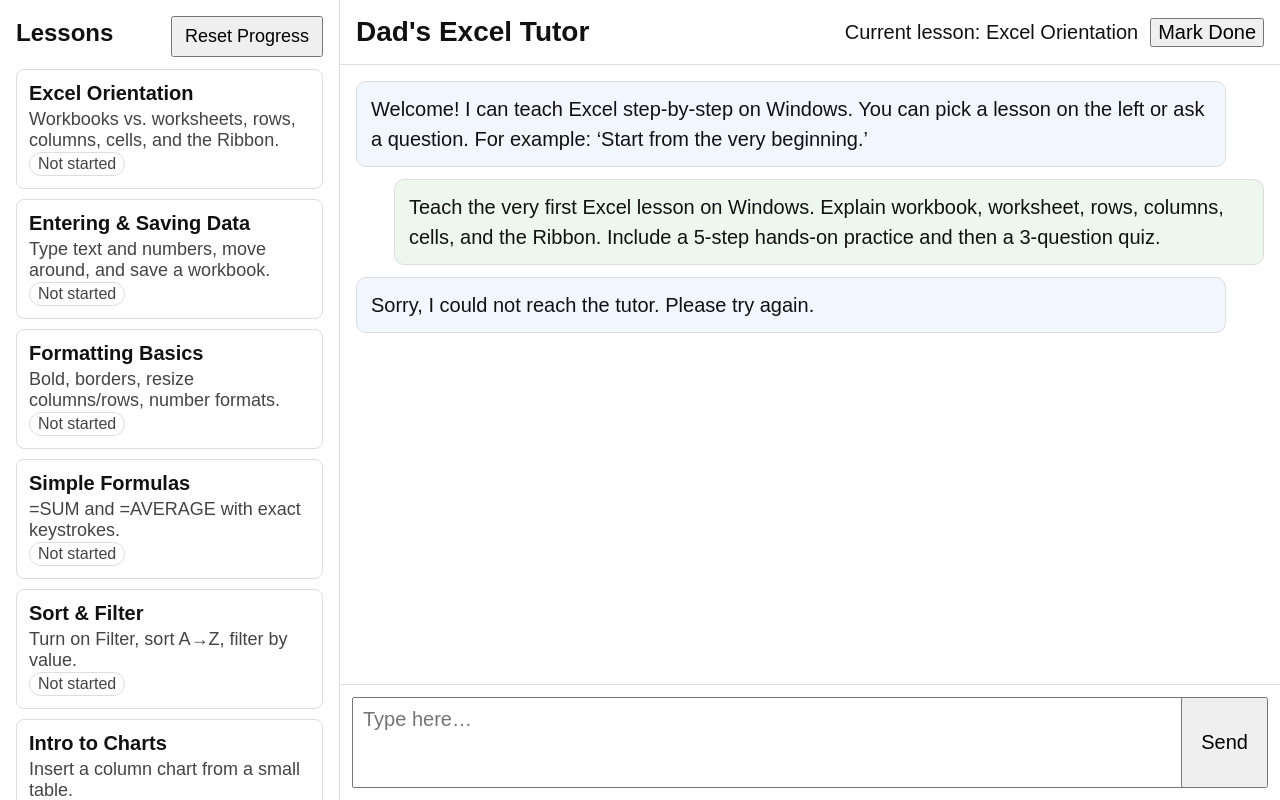
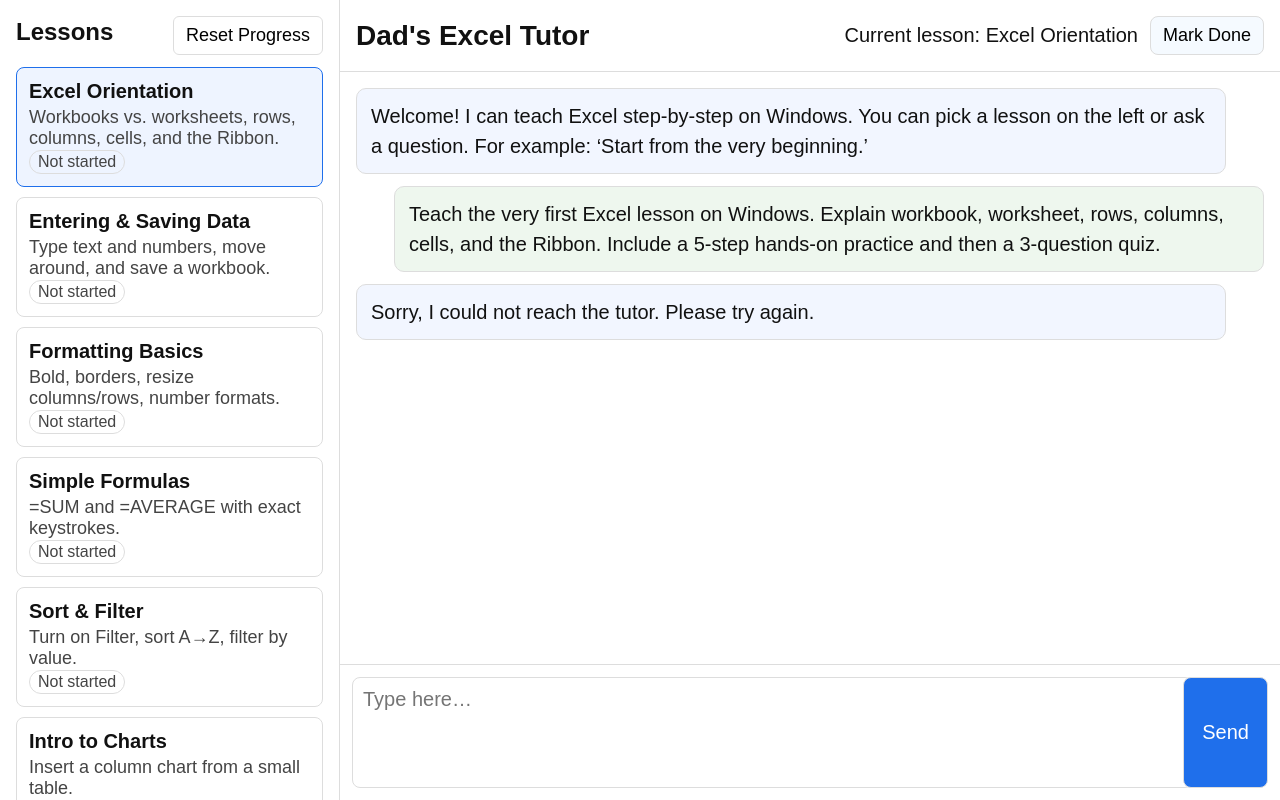
Before and after one commit to Kaycee500/ACC1, a website: page public/index.html in a window 1280 px wide. Both pictures are taken after a click on the item 169 px from the left and 129 px from the top of the page. Drawn offline with Linux system fonts and the light colour scheme; no server answers.

Commit message:
initial project setup with HTML, CSS, and JavaScript files

```diff
--- a/public/app.js
+++ b/public/app.js
@@ -89,7 +89,7 @@
   div.className = `message ${role}`;
   div.textContent = content;
   els.messages.appendChild(div);
-  els.messages.scrollTop = els.messages.scrollHeight;
+  div.scrollIntoView({ behavior: 'smooth', block: 'end' });
 }
 
 function renderHistory(history) {
@@ -167,11 +167,13 @@
   };
   if (lessonId) payload.lessonId = lessonId;
 
+  setTyping(true);
   const res = await fetch('/chat', {
     method: 'POST',
     headers: { 'Content-Type': 'application/json' },
     body: JSON.stringify(payload)
   });
+  setTyping(false);
 
   if (!res.ok) {
     const err = await res.text().catch(() => '');
@@ -189,6 +191,7 @@
   els.currentLesson.textContent = `Current lesson: ${LESSONS[lessonId].title}`;
   els.markDone.style.display = 'inline-block';
   els.markDone.onclick = () => markLessonDone(lessonId);
+  highlightActiveLesson(lessonId);
 
   // Seed the chat with the actual lesson seed prompt so the user sees it
   const seed = LESSONS[lessonId].seed;
@@ -197,9 +200,12 @@
   history.push({ role: 'user', content: seed });
   saveHistory(history);
 
+  disableSend(true);
   // We already included the seed in history, so do not pass lessonId here to avoid double seeding
   const { reply, error } = await sendToTutor(seed);
+  disableSend(false);
   if (error) {
+    toast('Sorry, I could not reach the tutor. Please try again.');
     addMessage('assistant', 'Sorry, I could not reach the tutor. Please try again.');
     return;
   }
@@ -230,8 +236,11 @@
   history.push({ role: 'user', content: text });
   saveHistory(history);
 
+  disableSend(true);
   const { reply, error } = await sendToTutor(text);
+  disableSend(false);
   if (error) {
+    toast('Sorry, I could not reach the tutor. Please try again.');
     addMessage('assistant', 'Sorry, I could not reach the tutor. Please try again.');
     return;
   }
@@ -256,6 +265,54 @@
   setInitialMessage();
   els.composer.addEventListener('submit', onSend);
   els.reset.addEventListener('click', resetAll);
+  autoResize(els.input);
 }
 
 window.addEventListener('DOMContentLoaded', init);
+
+// UI helpers
+function highlightActiveLesson(lessonId) {
+  document.querySelectorAll('.lesson').forEach(li => {
+    if (li.getAttribute('data-lesson-id') === lessonId) li.classList.add('active');
+    else li.classList.remove('active');
+  });
+}
+
+function toast(text) {
+  const t = document.getElementById('toast');
+  if (!t) return;
+  t.textContent = text;
+  t.classList.add('show');
+  setTimeout(() => t.classList.remove('show'), 2500);
+}
+
+function autoResize(textarea) {
+  const resize = () => {
+    textarea.style.height = 'auto';
+    textarea.style.height = Math.min(220, textarea.scrollHeight) + 'px';
+  };
+  ['input', 'change'].forEach(ev => textarea.addEventListener(ev, resize));
+  resize();
+}
+
+function disableSend(disabled) {
+  els.send.disabled = disabled;
+  els.input.disabled = disabled;
+}
+
+function setTyping(show) {
+  const id = 'typing-indicator';
+  let el = document.getElementById(id);
+  if (show) {
+    if (!el) {
+      el = document.createElement('div');
+      el.id = id;
+      el.className = 'message assistant typing';
+      el.textContent = 'Tutor is typing…';
+      els.messages.appendChild(el);
+      el.scrollIntoView({ behavior: 'smooth', block: 'end' });
+    }
+  } else if (el) {
+    el.remove();
+  }
+}
--- a/public/index.html
+++ b/public/index.html
@@ -8,6 +8,7 @@
 </head>
 <body>
   <div id="app">
+  <div id="toast" role="status" aria-live="polite" aria-atomic="true"></div>
     <aside id="sidebar">
       <div class="sidebar-header">
         <h1>Lessons</h1>
--- a/public/styles.css
+++ b/public/styles.css
@@ -72,10 +72,17 @@
   border-radius: 8px;
   padding: 12px;
   cursor: pointer;
+  transition: border-color 0.15s ease, background 0.15s ease;
 }
 
 .lesson:hover {
   border-color: var(--accent);
+  background: #f9fbff;
+}
+
+.lesson.active {
+  border-color: var(--accent);
+  background: #eef4ff;
 }
 
 .lesson-title {
@@ -140,7 +147,6 @@
   line-height: 1.5;
   white-space: pre-wrap;
 }
-
 .message.assistant {
   background: var(--assistant-bg);
 }
@@ -163,11 +169,40 @@
   width: 100%;
   font-size: 20px;
   padding: 10px;
+  border: 1px solid var(--border);
+  border-radius: 8px;
+  resize: none;
 }
 
 #send {
   font-size: 20px;
   padding: 10px 18px;
+  border: 1px solid var(--border);
+  border-radius: 8px;
+  background: var(--accent);
+  color: #fff;
+  cursor: pointer;
+}
+
+#markDone {
+  font-size: 18px;
+  padding: 8px 12px;
+  border: 1px solid var(--border);
+  border-radius: 8px;
+  background: #f5faff;
+  cursor: pointer;
+}
+
+#resetProgress {
+  border: 1px solid var(--border);
+  border-radius: 6px;
+  background: #fff;
+  cursor: pointer;
+}
+
+button:disabled, #send:disabled, #markDone:disabled, #resetProgress:disabled {
+  opacity: 0.6;
+  cursor: not-allowed;
 }
 
 /* Screen reader only label */
@@ -182,3 +217,26 @@
   white-space: nowrap;
   border: 0;
 }
+
+/* Toast */
+#toast {
+  position: fixed;
+  bottom: 16px;
+  left: 50%;
+  transform: translateX(-50%);
+  background: #222;
+  color: #fff;
+  padding: 10px 14px;
+  border-radius: 8px;
+  opacity: 0;
+  transition: opacity 0.2s ease, transform 0.2s ease;
+  pointer-events: none;
+}
+
+#toast.show {
+  opacity: 1;
+}
+
+.typing {
+  color: var(--muted);
+}
```
